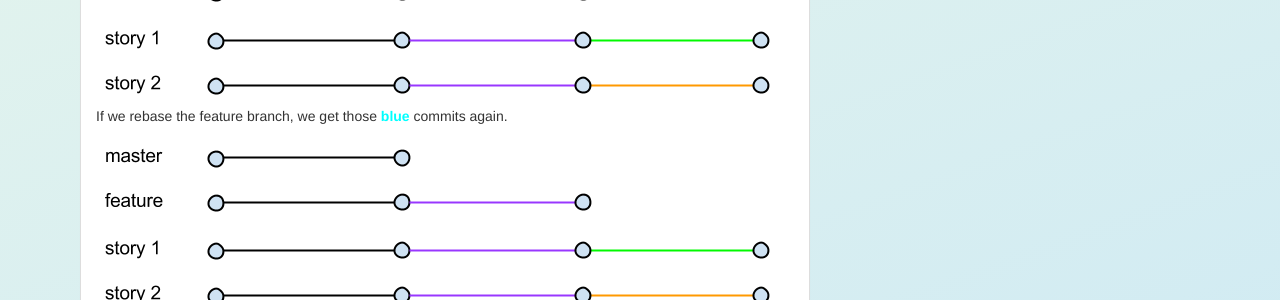
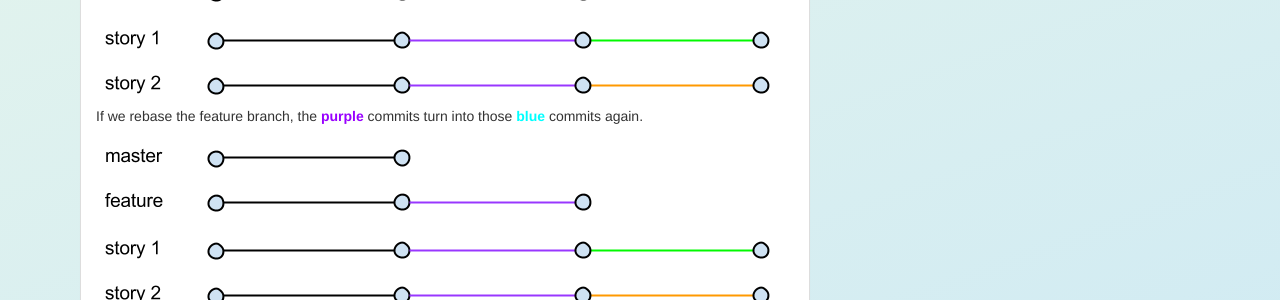
Before and after one commit to zephyr-dev/zephyr-dev.github.io, a Jekyll site: the page built from _posts/2014-06-19-rebase-onto-shared-feature-branch.markdown, in a window 1280 px wide. Shown: the part 1194-1494 px from the top of the page. Built offline with Jekyll 4.4.1, drawn with Linux system fonts in a browser that asks for light colours; nearby versions of some CDN libraries; comment, search, counter and statistics services are not loaded.

```diff
--- a/_posts/2014-06-19-rebase-onto-shared-feature-branch.markdown
+++ b/_posts/2014-06-19-rebase-onto-shared-feature-branch.markdown
@@ -26,7 +26,7 @@
 ###So what happens when we want to integrate new changes that were made on the main line?
 ![My helpful screenshot]({{ site.url }}/images/git_rebase_onto/shared_feature_setup.png)
 
-If we rebase the feature branch, we get those <span style="color:cyan">**blue**</span> commits again.
+If we rebase the feature branch, the <span style="color: rgb(153, 0, 255)">**purple**</span> commits turn into those <span style="color:cyan">**blue**</span> commits again.
 
 ![My helpful screenshot]({{ site.url }}/images/git_rebase_onto/shared_feature_setup.png)
 
```
Also changed, not shown: 3 other files.
